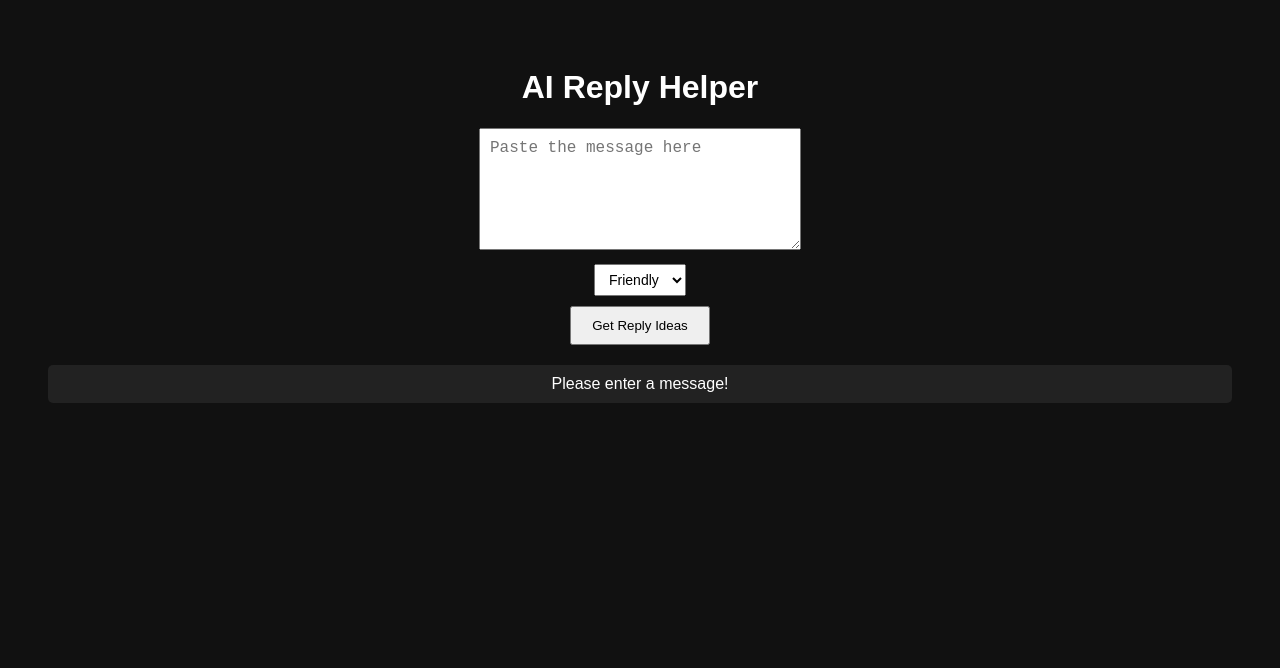
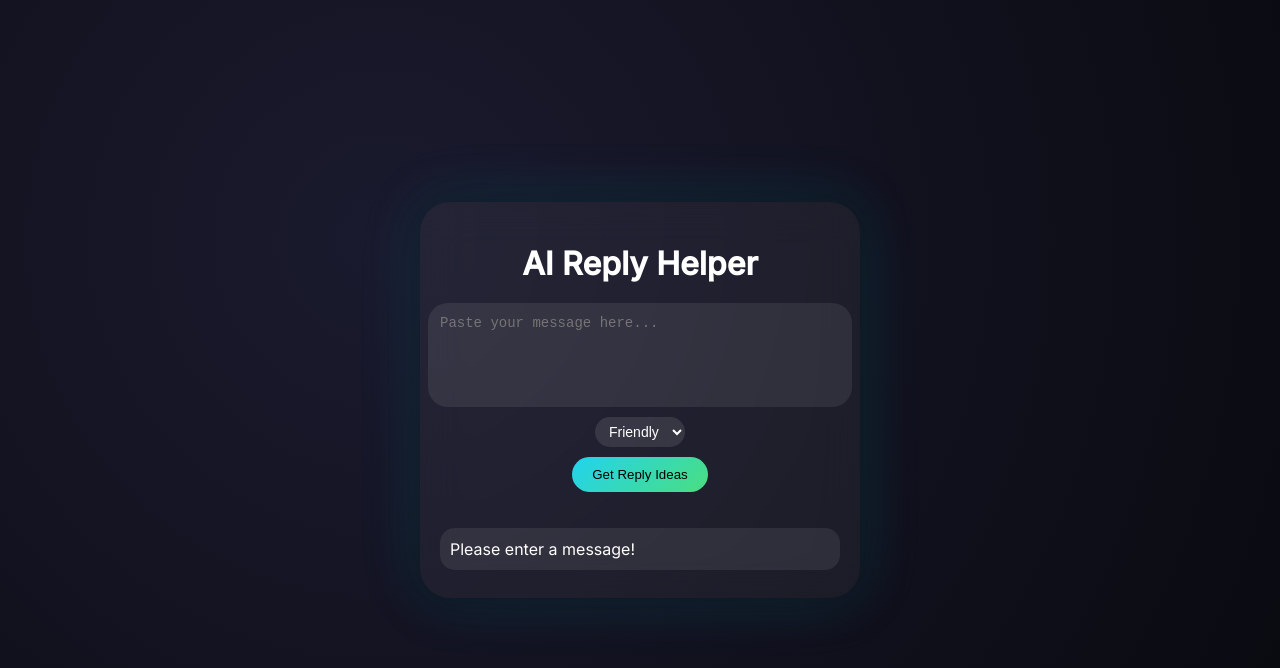
Before and after one commit to ghirlelo/ai-reply-helper, a website: page index.html in a window 1280 px wide. Both pictures are taken after a click on the button "Get Reply Ideas". Drawn offline with Linux system fonts and the light colour scheme.

Commit message:
Update index.html

```diff
--- a/index.html
+++ b/index.html
@@ -3,62 +3,129 @@
 <head>
 <meta charset="UTF-8">
 <title>AI Reply Helper</title>
+<link href="https://fonts.googleapis.com/css2?family=Inter:wght@400;500&display=swap" rel="stylesheet">
 <style>
 body{
-      background:#111;
+  margin:0;
+  font-family:Inter, sans-serif;
+  height:100vh;
+  display:flex;
+  justify-content:center;
+  align-items:center;
+  background:radial-gradient(circle at 30% 30%, #1a1a2e, #09090f);
   color:white;
-      font-family:Arial;
-      text-align:center;
-      padding:40px;
+  overflow:hidden;
 }
+
+.app{
+  width:400px;
+  padding:20px;
+  border-radius:30px;
+  background:rgba(255,255,255,0.05);
+  backdrop-filter:blur(20px);
+  box-shadow:0 0 40px rgba(0,0,0,0.5), 0 0 60px rgba(34,211,238,0.2);
+  display:flex;
+  flex-direction:column;
+  align-items:center;
+}
+
+h1{
+  margin-bottom:20px;
+}
+
 textarea{
-      width:300px;
-      height:100px;
-      padding:10px;
-      font-size:16px;
+  width:100%;
+  height:80px;
+  border-radius:20px;
+  border:none;
+  padding:12px;
+  background:rgba(255,255,255,0.08);
+  color:white;
+  resize:none;
+  outline:none;
+  font-size:14px;
 }
+
+select{
+  margin-top:10px;
+  padding:6px 10px;
+  border-radius:15px;
+  border:none;
+  background:rgba(255,255,255,0.1);
+  color:white;
+  font-size:14px;
+}
+
 button{
+  margin-top:10px;
   padding:10px 20px;
-      margin-top:10px;
+  border-radius:20px;
+  border:none;
+  background:linear-gradient(135deg,#22d3ee,#4ade80);
+  color:black;
+  font-weight:500;
   cursor:pointer;
 }
-    select{
-      padding:6px 10px;
-      margin-top:10px;
-      font-size:14px;
+
+button:hover{
+  filter:brightness(1.1);
 }
+
 #answers{
   margin-top:20px;
+  width:100%;
 }
+
 p{
-      background:#222;
-      padding:8px;
-      border-radius:5px;
+  background:rgba(255,255,255,0.08);
+  padding:10px;
+  border-radius:15px;
   line-height:1.4;
+  margin-bottom:8px;
+  word-break:break-word;
+  position:relative;
 }
+
+p::after{
+  content:"copy";
+  position:absolute;
+  right:10px;
+  top:50%;
+  transform:translateY(-50%);
+  font-size:10px;
+  background:#22d3ee;
+  color:black;
+  border-radius:6px;
+  padding:2px 5px;
+  cursor:pointer;
+  opacity:0;
+  transition:0.2s;
+}
+
+p:hover::after{
+  opacity:1;
+}
+
 </style>
 </head>
 <body>
-
+<div class="app">
 <h1>AI Reply Helper</h1>
-<textarea id="message" placeholder="Paste the message here"></textarea>
-<br>
+<textarea id="message" placeholder="Paste your message here..."></textarea>
 <select id="tone">
   <option value="friendly">Friendly</option>
   <option value="formal">Formal</option>
   <option value="funny">Funny</option>
 </select>
-<br>
 <button onclick="generateReply()">Get Reply Ideas</button>
-
 <div id="answers"></div>
+</div>
 
 <script>
 async function generateReply() {
   const message = document.getElementById("message").value.trim();
   const tone = document.getElementById("tone")?.value || "friendly";
   const answers = document.getElementById("answers");
-
   if (!message) {
     answers.innerHTML = "<p>Please enter a message!</p>";
     return;
@@ -74,12 +141,24 @@ async function generateReply() {
     });
 
     const data = await res.json();
-    answers.innerHTML = "<p>" + data.reply.replace(/\n/g, "<br>") + "</p>";
+    // works with reply or explanation
+    let text = data.reply || data.explanation || "AI did not respond.";
+
+    // Split into 3 replies max
+    const lines = text.split(/[\n.]+/).filter(r=>r.trim()!=="").slice(0,3);
+
+    answers.innerHTML = "";
+    lines.forEach(r=>{
+      const p=document.createElement("p");
+      p.textContent = r;
+      p.onclick = ()=>navigator.clipboard.writeText(r);
+      answers.appendChild(p);
+    });
+
   } catch (err) {
     answers.innerHTML = "<p>Something went wrong: " + err.message + "</p>";
   }
 }
 </script>
-
 </body>
 </html>
```
Lines whose indentation alone changed are shown as unchanged.
